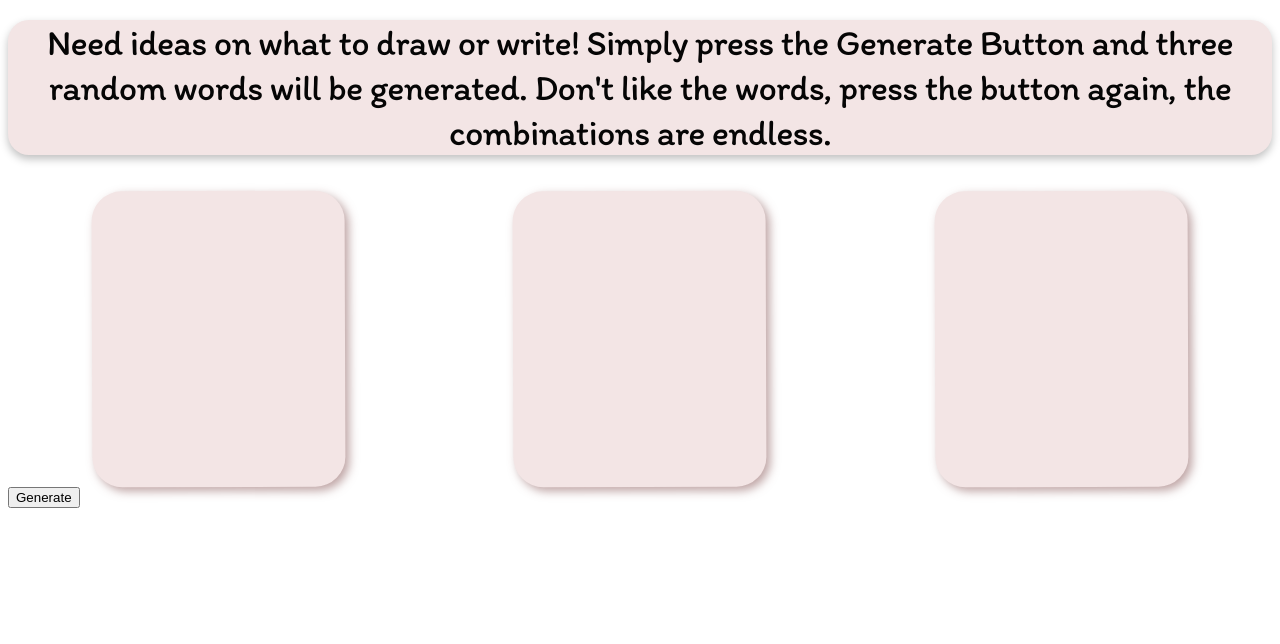
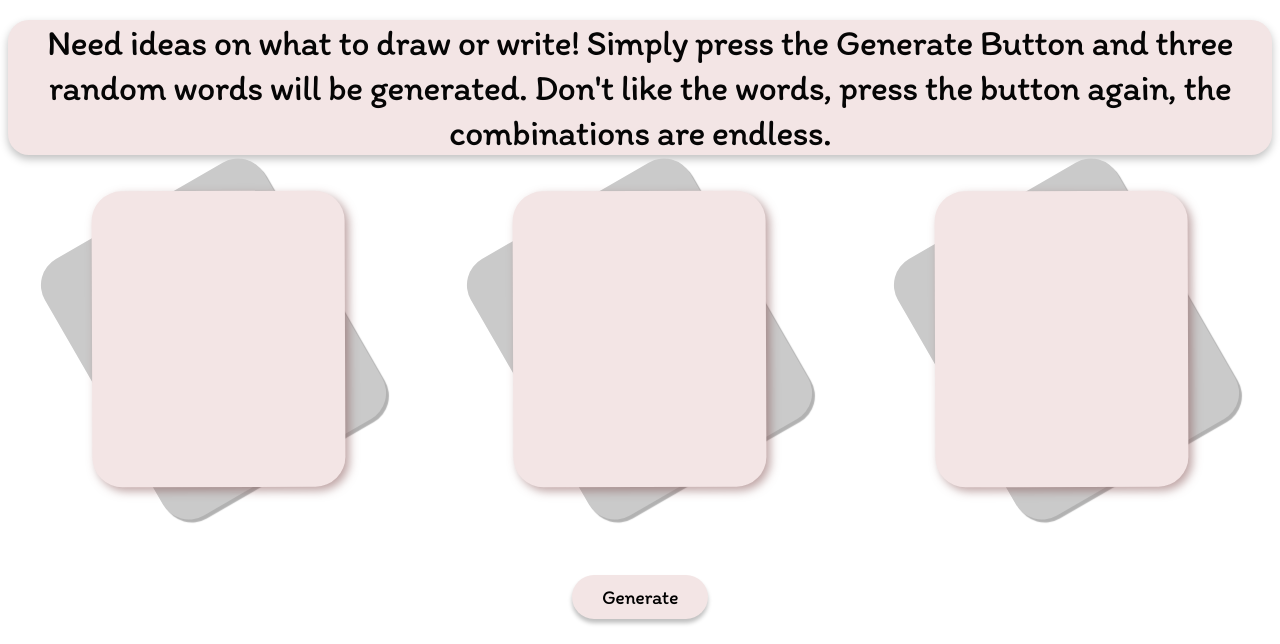
Before and after one commit to devcesarfs/random-word-generator, a website built with Parcel: page source/index.html in a window 1280 px wide. Shown: the part 156-800 px from the top of the page. Built offline with nearby package versions, Linux system fonts and the light colour scheme.

Commit message:
Added designed to rotated squares and button

```diff
--- a/source/index.html
+++ b/source/index.html
@@ -25,11 +25,11 @@
         </p>
     </div>
     <div class="random-words-cnt">
-        <!--
-        <div class="random-word-result-rotated" id="random-word-1"></div>
-        <div class="random-word-result-rotated" ></div>
-        <div class="random-word-result-rotated" id="random-word-3"></div>
-        -->
+        <div class="rotated-card-cnt">
+            <div class="random-word-result-rotated"></div>
+            <div class="random-word-result-rotated"></div>
+            <div class="random-word-result-rotated"></div>
+        </div>
         <div class="random-word-result">
             <span id="random-word-1"></span>
         </div>
@@ -41,8 +41,7 @@
         </div>
     </div>
     <div class="parent-btn-container">
-        <button class="btn" id="generate-btn" type="button" style="cursor: pointer"
-            onclick="generateRandomWords()">Generate</button>
+        <button class="btn" id="generate-btn" type="button" onclick="generateRandomWords()">Generate</button>
     </div>
 
 </body>
--- a/source/styles.css
+++ b/source/styles.css
@@ -37,44 +37,10 @@ h1 {
         display: flex;
         flex-direction: row;
         justify-content: space-around;
+        margin-bottom: 7%;
 }
 
-/*
-#random-word-1{
 
-    width: 253px;
-    height: 296px;
-
-    background: #CACACA;
-    box-shadow: 1px 4px 1px rgba(0, 0, 0, 0.3);
-    border-radius: 30px;
-    transform: rotate(-30deg);
-}
-
-#random-word-2{
-
-    width: 253px;
-    height: 296px;
-
-    background: #CACACA;
-    box-shadow: 1px 4px 1px rgba(0, 0, 0, 0.3);
-    border-radius: 30px;
-    transform: rotate(-30deg);
-}
-
-#random-word-3{
-
-    width: 253px;
-    height: 296px;
-
-    background: #CACACA;
-    box-shadow: 1px 4px 1px rgba(0, 0, 0, 0.3);
-    border-radius: 30px;
-    transform: rotate(-30deg);
-}
-*/
-
-/*
 .random-word-result-rotated {
     width: 253px;
     height: 296px;
@@ -83,7 +49,7 @@ h1 {
     border-radius: 30px;
     transform: rotate(-30deg);
 }
-*/
+
 .random-word-result {
     width: 253px;
     height: 296px;
@@ -108,3 +74,37 @@ h1 {
     text-align: center;
     width: 100%;
 }
+
+.rotated-card-cnt {
+    display: flex;
+    flex-direction: row;
+    justify-content: space-around;
+    position: absolute;
+    width: 100%;
+}
+
+.parent-btn-container{
+    display: flex;
+    flex-direction: row;
+    justify-content: center;
+}
+
+.btn {
+    border: none;
+    cursor: pointer;
+    background: #F3E5E5;
+    box-shadow: 0px 4px 4px rgba(0, 0, 0, 0.25);
+    border-radius: 50px;
+    font-family: Itim;
+    font-style: normal;
+    font-weight: normal;
+    font-size: 20px;
+    /*line-height: 60px;*/
+
+    text-align: center;
+    letter-spacing: -0.022em;
+
+    color: #000000;
+
+    padding: 10px 30px 10px 30px;
+}
```
Also changed, not shown: dist/index.html, 4 other files.
